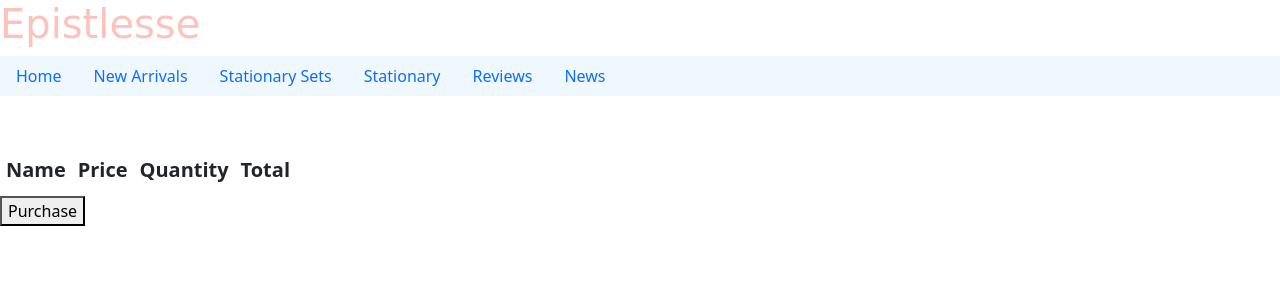
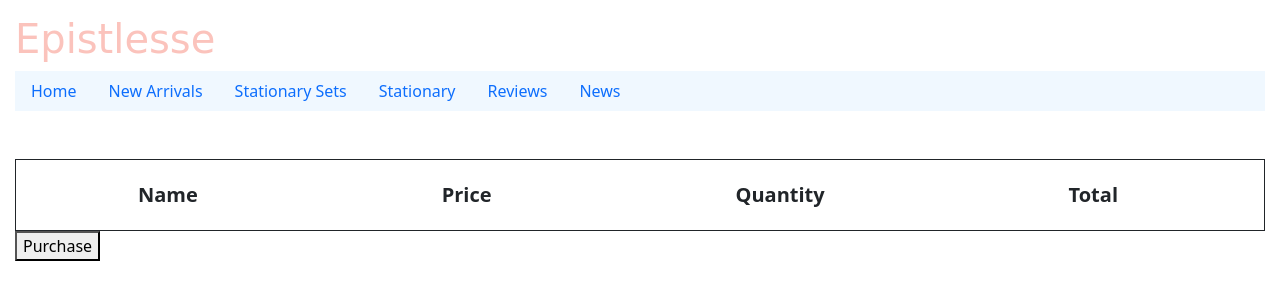
Before and after one commit to Stephanieee-pixel/Epistlesse, a website: page client/cart.html in a window 1280 px wide. Drawn offline with nearby package versions, Linux system fonts and the light colour scheme; no server answers; a web font is replaced by a local one.

Commit message:
cart styling

```diff
--- a/client/cart.html
+++ b/client/cart.html
@@ -41,7 +41,7 @@
     <br>
 
     <section id="cartTwo">
-        <div class="col-12 col-lg-3">
+        <div class="col-12">
             <table id="displayCart" class="tablesorter">
                 <colgroup>
                     <col class=''>
@@ -119,7 +119,7 @@
           <label>
             <input type="checkbox" checked="checked" name="sameadr"> Shipping address same as billing
           </label>
-          <input type="submit" value="Continue to checkout" class="btn">
+          <input type="submit" value="" class="btn">
           <button id="purchase-btn">Purchase</button>
         </div>
       </form>
--- a/client/css/cart.css
+++ b/client/css/cart.css
@@ -2,10 +2,15 @@ body{
     background-repeat: no-repeat;
     background-size: 100%;
     background-color: #F7EDF0;
+    padding: 15px;
+
 }
 
 table{
     width: 100%;
+    border-collapse: collapse;
+    border: 1px solid;
+
 }
 
 tr{
@@ -16,6 +21,7 @@ tr{
     padding-bottom: 10px;
     margin-top: 10px;
 }
+
 
 .nav{
     text-align: center;
@@ -39,6 +45,10 @@ tr{
     text-align: center;
 }
 
+#checkout-btn{
+    align-items: center;
+}
+
 .responsive-img{
     width: 190px;
     height: auto;
@@ -51,9 +61,11 @@ tr{
 }
 
 th, td {
+    padding: 10px;
     text-align:center;
     font-size: 20px;
     margin: auto;
+    border-bottom: 1px solid #ddd;
 }
 
 .table-responsive > .table > thead > tr > th,
```
Also changed, not shown: client/homepage.html (+3 -3 lines).
